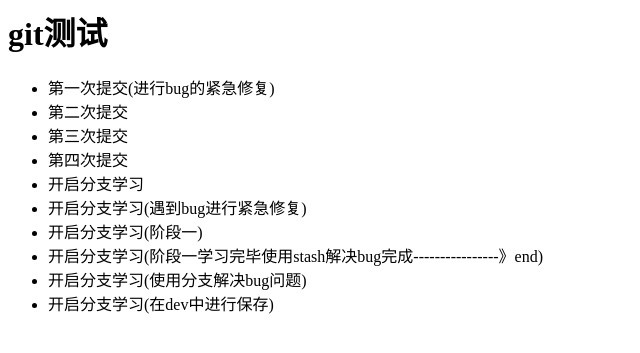
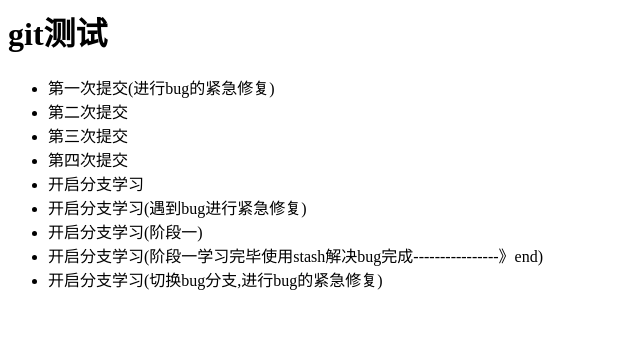
Before and after one commit to skadminadminadmin/sk, a Django app: template templates/git.html in a window 1280 px wide. Shown: the top 353 px of the page, without its empty margins (0-640 px from the left). Run offline with Django 3.2, Linux system fonts and the light colour scheme; the template is opened without the code that fills it, so the values that code supplies are empty.

```diff
--- a/templates/git.html
+++ b/templates/git.html
@@ -15,8 +15,7 @@
     <li>开启分支学习(遇到bug进行紧急修复)</li>
     <li>开启分支学习(阶段一)</li>
     <li>开启分支学习(阶段一学习完毕使用stash解决bug完成----------------》end)</li>
-    <li>开启分支学习(使用分支解决bug问题)</li>
-    <li>开启分支学习(在dev中进行保存)</li>
+    <li>开启分支学习(切换bug分支,进行bug的紧急修复)</li>
 </ul>
 
 </body>
```
